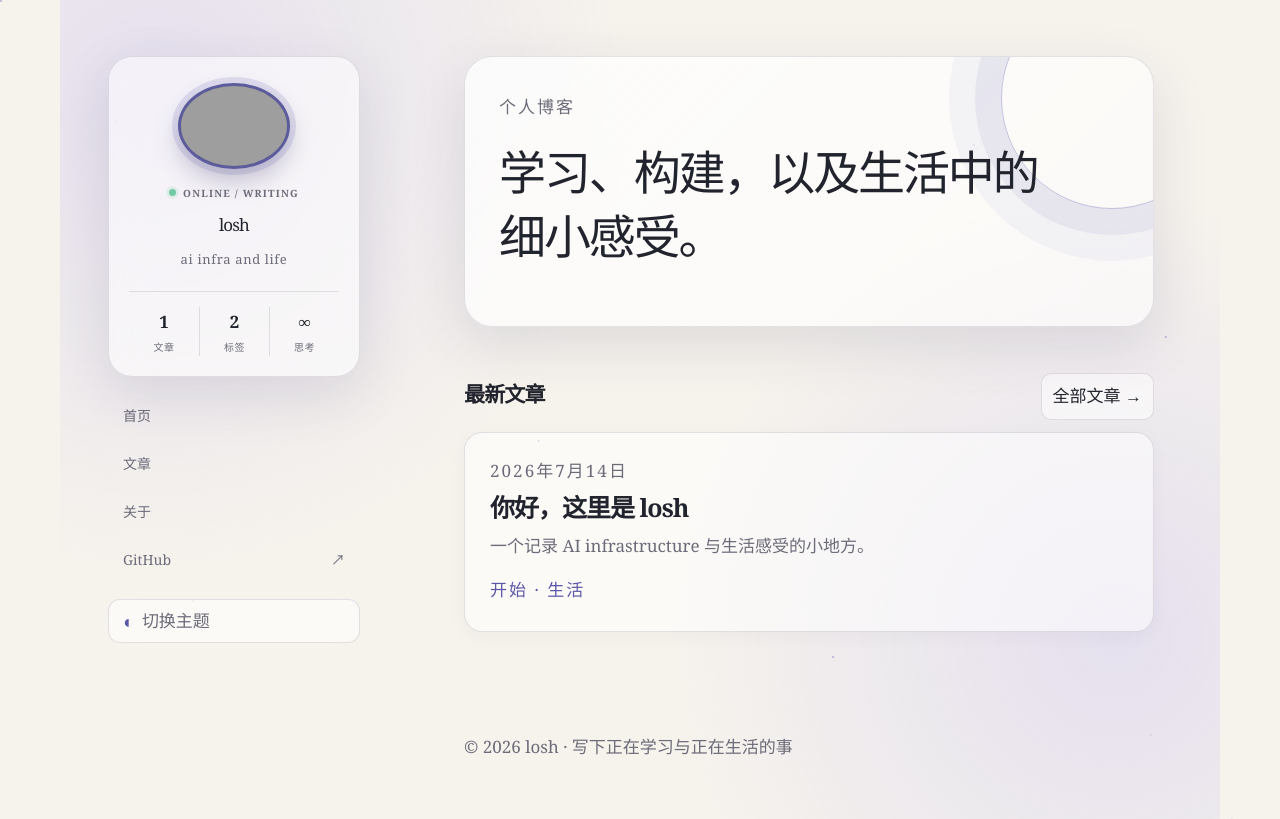
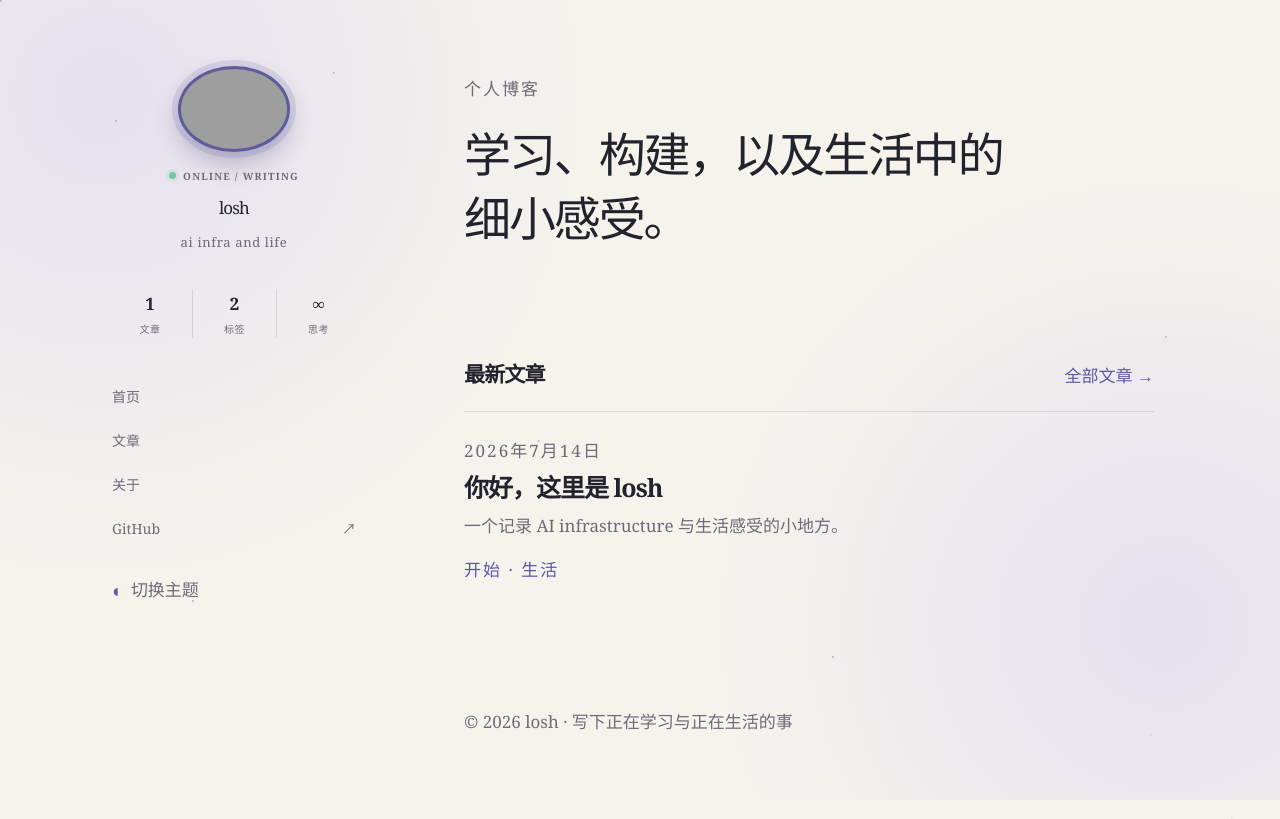
Before and after one commit to Cass998/losh_has_blog, an Astro site: page / in a window 1280 px wide. Built offline with nearby package versions, Linux system fonts and the light colour scheme; Astro itself is replaced by a stand-in of ours; grey boxes are pictures that could not be loaded.

Commit message:
Remove blog card boundaries

```diff
--- a/src/styles/global.css
+++ b/src/styles/global.css
@@ -1,14 +1,14 @@
 :root { --bg: #f6f3ed; --bg-glow: rgba(147, 132, 245, .17); --surface: rgba(255,255,255,.56); --surface-strong: rgba(255,255,255,.77); --ink: #22242d; --muted: #6c6b78; --line: rgba(76, 70, 103, .15); --accent: #5b57a8; --accent-soft: #e9e5ff; --shadow: 0 18px 55px rgba(51, 45, 89, .12); }
 :root[data-theme='dark'] { --bg: #161524; --bg-glow: rgba(115, 100, 230, .23); --surface: rgba(36,34,53,.62); --surface-strong: rgba(43,40,63,.83); --ink: #f1eff8; --muted: #b7b1c8; --line: rgba(237, 232, 255, .16); --accent: #c9c0ff; --accent-soft: rgba(175,163,255,.16); --shadow: 0 20px 65px rgba(0,0,0,.32); }
 * { box-sizing: border-box; }
-html { min-height: 100%; background: var(--bg); scroll-behavior: smooth; }
-body { position: relative; max-width: 1160px; min-height: 100vh; margin: 0 auto; padding: 56px 48px; display: grid; grid-template-columns: 252px minmax(0, 690px); column-gap: 104px; color: var(--ink); font: 17px/1.8 Georgia, 'Noto Serif SC', 'Songti SC', serif; background: radial-gradient(circle at 8% 12%, var(--bg-glow), transparent 30rem), radial-gradient(circle at 91% 78%, var(--bg-glow), transparent 28rem); transition: color .22s ease, background-color .22s ease; }
+html { min-height: 100%; background: radial-gradient(circle at 8% 12%, var(--bg-glow), transparent 30rem), radial-gradient(circle at 91% 78%, var(--bg-glow), transparent 28rem), var(--bg); scroll-behavior: smooth; transition: background-color .22s ease; }
+body { position: relative; max-width: 1160px; min-height: 100vh; margin: 0 auto; padding: 56px 48px; display: grid; grid-template-columns: 252px minmax(0, 690px); column-gap: 104px; color: var(--ink); font: 17px/1.8 Georgia, 'Noto Serif SC', 'Songti SC', serif; transition: color .22s ease; }
 body::before, body::after { position: fixed; z-index: -1; content: ''; width: 2px; height: 2px; border-radius: 50%; background: var(--accent); opacity: .42; box-shadow: 9vw 15vh 0 0 var(--accent), 26vw 9vh 0 0 var(--accent), 76vw 18vh 0 0 var(--accent), 91vw 42vh 0 0 var(--accent), 15vw 75vh 0 0 var(--accent), 65vw 82vh 0 0 var(--accent), 42vw 55vh 0 0 var(--accent); pointer-events: none; }
 body::before { top: 0; left: 0; } body::after { right: 10vw; bottom: 8vh; opacity: .22; transform: scale(.7); }
 a { color: inherit; text-decoration-color: color-mix(in srgb, var(--accent) 55%, transparent); text-underline-offset: 3px; transition: color .2s ease, border-color .2s ease, background-color .2s ease, transform .2s ease; }
 a:hover { color: var(--accent); }
 .sidebar { align-self: start; position: sticky; top: 28px; font-family: var(--font-atkinson), ui-sans-serif, system-ui, sans-serif; }
-.sidebar-card { padding: 26px 20px 20px; border: 1px solid var(--line); border-radius: 24px; background: var(--surface); box-shadow: var(--shadow); text-align: center; backdrop-filter: blur(16px) saturate(115%); }
+.sidebar-card { padding: 10px 0 20px; text-align: center; }
 .avatar { display: block; width: 112px; margin: 0 auto 15px; overflow: hidden; border: 3px solid color-mix(in srgb, var(--accent) 55%, transparent); border-radius: 50%; background: #5d628d; box-shadow: 0 0 0 6px color-mix(in srgb, var(--accent) 15%, transparent), 0 12px 25px rgba(47,40,94,.26); line-height: 0; }
 .avatar img { width: 100%; height: auto; }
 .status { display: flex; align-items: center; justify-content: center; gap: 7px; margin: 0 0 8px; color: var(--muted); font-size: 10px; font-weight: 700; letter-spacing: .12em; }
@@ -16,15 +16,15 @@ a:hover { color: var(--accent); }
 .sidebar h1 { margin: 0; font: 700 30px/1.2 var(--font-atkinson), ui-sans-serif, system-ui, sans-serif; letter-spacing: -.05em; }
 .sidebar h1 a { text-decoration: none; }
 .bio { margin: 8px 0 20px; color: var(--muted); font-size: 13px; letter-spacing: .05em; }
-.site-stats { display: grid; grid-template-columns: repeat(3, 1fr); padding-top: 15px; border-top: 1px solid var(--line); color: var(--muted); font-size: 10px; letter-spacing: .04em; }
+.site-stats { display: grid; grid-template-columns: repeat(3, 1fr); padding-top: 15px; color: var(--muted); font-size: 10px; letter-spacing: .04em; }
 .site-stats span + span { border-left: 1px solid var(--line); }.site-stats b { display: block; color: var(--ink); font-size: 17px; letter-spacing: 0; }
-.sidebar nav { display: grid; gap: 6px; margin: 18px 0; }.sidebar nav a { display: flex; justify-content: space-between; align-items: center; min-height: 42px; padding: 0 14px; border: 1px solid transparent; border-radius: 12px; color: var(--muted); text-decoration: none; font-size: 14px; }.sidebar nav a:hover, .sidebar nav a.active { border-color: var(--line); background: var(--surface-strong); color: var(--ink); box-shadow: 0 6px 18px rgba(46,40,86,.08); }.sidebar nav a.active::before { width: 5px; height: 5px; margin-right: 8px; border-radius: 50%; background: var(--accent); content: ''; }.sidebar nav a.active { font-weight: 700; }.sidebar nav a.active::after { content: ''; margin-left: auto; }
-.theme-toggle { display: flex; align-items: center; gap: 8px; min-height: 44px; width: 100%; padding: 0 14px; border: 1px solid var(--line); border-radius: 12px; background: var(--surface); color: var(--muted); cursor: pointer; font: 13px var(--font-atkinson), ui-sans-serif, system-ui, sans-serif; backdrop-filter: blur(12px); }.theme-toggle:hover { color: var(--ink); border-color: var(--accent); }.theme-toggle:focus-visible, a:focus-visible { outline: 2px solid var(--accent); outline-offset: 3px; }.theme-icon { font-size: 18px; color: var(--accent); }
+.sidebar nav { display: grid; gap: 2px; margin: 18px 0; }.sidebar nav a { display: flex; justify-content: space-between; align-items: center; min-height: 42px; padding: 0 4px; color: var(--muted); text-decoration: none; font-size: 14px; }.sidebar nav a:hover, .sidebar nav a.active { color: var(--ink); }.sidebar nav a.active::before { width: 5px; height: 5px; margin-right: 8px; border-radius: 50%; background: var(--accent); content: ''; }.sidebar nav a.active { font-weight: 700; }.sidebar nav a.active::after { content: ''; margin-left: auto; }
+.theme-toggle { display: flex; align-items: center; gap: 8px; min-height: 44px; width: 100%; padding: 0 4px; border: 0; background: transparent; color: var(--muted); cursor: pointer; font: 13px var(--font-atkinson), ui-sans-serif, system-ui, sans-serif; }.theme-toggle:hover { color: var(--ink); }.theme-toggle:focus-visible, a:focus-visible { outline: 2px solid var(--accent); outline-offset: 3px; }.theme-icon { font-size: 18px; color: var(--accent); }
 main { min-width: 0; animation: rise .45s cubic-bezier(.16,1,.3,1) both; } footer { grid-column: 2; margin-top: 88px; color: var(--muted); font: 12px/1.5 var(--font-atkinson), ui-sans-serif, system-ui, sans-serif; }
 h1,h2,h3 { font-family: var(--font-atkinson), ui-sans-serif, system-ui, sans-serif; line-height: 1.25; letter-spacing: -.04em; } h1 { margin: 0 0 25px; font-size: clamp(36px,5vw,54px); } h2 { margin: 0; font-size: 21px; } h3 { margin: 5px 0 8px; font-size: 25px; } p { margin: 0 0 18px; }
-.intro { position: relative; overflow: hidden; padding: 35px 34px 58px; border: 1px solid var(--line); border-radius: 28px; background: linear-gradient(135deg, var(--surface-strong), var(--surface)); box-shadow: var(--shadow); }.intro::after { position: absolute; top: -70px; right: -70px; width: 220px; height: 220px; border: 1px solid color-mix(in srgb, var(--accent) 35%, transparent); border-radius: 50%; box-shadow: 0 0 0 26px color-mix(in srgb, var(--accent) 8%, transparent), 0 0 0 52px color-mix(in srgb, var(--accent) 5%, transparent); content: ''; }.intro h2 { position: relative; z-index: 1; max-width: 555px; font: 400 clamp(31px,4.5vw,47px)/1.36 Georgia, 'Noto Serif SC', serif; letter-spacing: -.045em; }.eyebrow,time,small { color: var(--muted); font: 11px/1.5 var(--font-atkinson), ui-sans-serif, system-ui, sans-serif; letter-spacing: .12em; text-transform: uppercase; }.section-title { display: flex; justify-content: space-between; align-items: baseline; margin: 46px 0 12px; }.section-title a { padding: 7px 11px; border: 1px solid var(--line); border-radius: 10px; background: var(--surface); font: 12px var(--font-atkinson), ui-sans-serif, system-ui, sans-serif; text-decoration: none; }.section-title a:hover { transform: translateY(-2px); background: var(--surface-strong); }
-.post-list { list-style: none; padding: 0; margin: 0; }.post-list li { margin-bottom: 12px; }.post-list a { display: block; padding: 23px 25px 25px; border: 1px solid var(--line); border-radius: 18px; background: var(--surface); box-shadow: 0 5px 18px rgba(46,40,86,.04); text-decoration: none; }.post-list a:hover { border-color: color-mix(in srgb, var(--accent) 55%, var(--line)); background: var(--surface-strong); box-shadow: var(--shadow); transform: translateY(-3px); }.post-list p { margin: 0; color: var(--muted); }.post-list small { display: inline-block; margin-top: 14px; color: var(--accent); }
-.prose { padding: 33px 34px; border: 1px solid var(--line); border-radius: 28px; background: var(--surface); box-shadow: var(--shadow); }.article-header { margin-bottom: 43px; padding-bottom: 30px; border-bottom: 1px solid var(--line); }.article-header h1 { margin: 12px 0 16px; }.article-header > p { color: var(--muted); font-size: 19px; }.tags { display: flex; flex-wrap: wrap; gap: 7px; margin: 20px 0; }.tags span { padding: 3px 10px; border: 1px solid var(--line); border-radius: 999px; background: var(--accent-soft); color: var(--accent); font: 12px var(--font-atkinson), ui-sans-serif, system-ui, sans-serif; }.prose h2 { margin: 42px 0 14px; font-size: 28px; }.prose h3 { margin: 32px 0 10px; font-size: 23px; }.prose blockquote { margin: 28px 0; padding-left: 20px; border-left: 3px solid var(--accent); color: var(--muted); }.prose pre { overflow-x: auto; padding: 18px; border: 1px solid var(--line); background: color-mix(in srgb, var(--bg) 78%, #000); border-radius: 12px; font-size: 14px; }
+.intro { position: relative; padding: 18px 0 58px; }.intro h2 { max-width: 555px; font: 400 clamp(31px,4.5vw,47px)/1.36 Georgia, 'Noto Serif SC', serif; letter-spacing: -.045em; }.eyebrow,time,small { color: var(--muted); font: 11px/1.5 var(--font-atkinson), ui-sans-serif, system-ui, sans-serif; letter-spacing: .12em; text-transform: uppercase; }.section-title { display: flex; justify-content: space-between; align-items: baseline; margin: 46px 0 12px; }.section-title a { padding: 7px 0; color: var(--accent); font: 12px var(--font-atkinson), ui-sans-serif, system-ui, sans-serif; text-decoration: none; }.section-title a:hover { transform: translateX(3px); }
+.post-list { list-style: none; padding: 0; margin: 0; }.post-list li { border-top: 1px solid var(--line); }.post-list a { display: block; padding: 24px 0 26px; text-decoration: none; }.post-list a:hover { transform: translateX(6px); }.post-list p { margin: 0; color: var(--muted); }.post-list small { display: inline-block; margin-top: 14px; color: var(--accent); }
+.prose { padding: 18px 0; }.article-header { margin-bottom: 43px; padding-bottom: 30px; border-bottom: 1px solid var(--line); }.article-header h1 { margin: 12px 0 16px; }.article-header > p { color: var(--muted); font-size: 19px; }.tags { display: flex; flex-wrap: wrap; gap: 7px; margin: 20px 0; }.tags span { padding: 3px 10px; border: 1px solid var(--line); border-radius: 999px; background: var(--accent-soft); color: var(--accent); font: 12px var(--font-atkinson), ui-sans-serif, system-ui, sans-serif; }.prose h2 { margin: 42px 0 14px; font-size: 28px; }.prose h3 { margin: 32px 0 10px; font-size: 23px; }.prose blockquote { margin: 28px 0; padding-left: 20px; border-left: 3px solid var(--accent); color: var(--muted); }.prose pre { overflow-x: auto; padding: 18px; border: 1px solid var(--line); background: color-mix(in srgb, var(--bg) 78%, #000); border-radius: 12px; font-size: 14px; }
 @keyframes rise { from { opacity: 0; transform: translateY(12px); } to { opacity: 1; transform: translateY(0); } }
 @media (max-width: 840px) { body { display: block; padding: 30px 20px; }.sidebar { position: static; margin-bottom: 34px; }.sidebar-card { max-width: 460px; margin: auto; }.sidebar nav { grid-template-columns: repeat(4, 1fr); }.sidebar nav a { justify-content: center; padding: 0 6px; }.sidebar nav a span { display: none; }.sidebar nav a.active::before { display: none; }.theme-toggle { max-width: 460px; margin: auto; }.intro, .prose { padding: 28px 23px; } footer { margin-top: 52px; } }
 @media (max-width: 500px) { body { padding: 20px 16px; font-size: 16px; }.sidebar nav { grid-template-columns: repeat(2, 1fr); }.intro h2 { font-size: 31px; }.intro { padding: 27px 22px 45px; }.post-list a { padding: 20px; }.prose { padding: 25px 20px; } }
```
